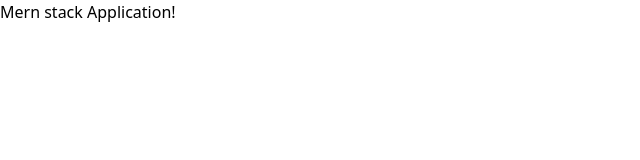
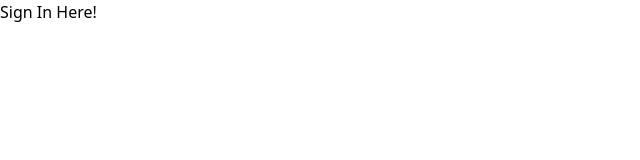
Before and after one commit to berylijncodes/mern-template, a React (Vite) app in the folder client/: page /sign-in in a window 1280 px wide. Shown: the top 160 px of the page, without its empty margins (0-640 px from the left). Built offline with nearby package versions, Linux system fonts and the light colour scheme.

Commit message:
Install react-router-dom , create pages and routes for About, Home, sign-in and sign-up

```diff
--- a/client/package.json
+++ b/client/package.json
@@ -11,7 +11,8 @@
   },
   "dependencies": {
     "react": "^18.2.0",
-    "react-dom": "^18.2.0"
+    "react-dom": "^18.2.0",
+    "react-router-dom": "^6.22.3"
   },
   "devDependencies": {
     "@types/react": "^18.2.66",
--- a/client/src/App.jsx
+++ b/client/src/App.jsx
@@ -1,10 +1,21 @@
-import React from 'react'
+import { BrowserRouter, Routes, Route } from 'react-router-dom';
+
+import Home from './pages/Home';
+import About from './pages/About'
+import SignIn from './pages/SignIn'
+import SignUp from './pages/SignUp'
 
 const App = () => {
   return (
-    <div>
-      Mern stack Application!
-    </div>
+    <BrowserRouter>
+      <Routes>
+        <Route path='/' element={<Home />} />
+        <Route path='/about' element={<About />} />
+        <Route path='/sign-in' element={<SignIn />} />
+        <Route path='/sign-up' element={<SignUp />} />
+      </Routes>
+
+    </BrowserRouter>
   )
 }
 
--- /dev/null
+++ b/client/src/pages/About.jsx
@@ -0,0 +1,11 @@
+import React from 'react'
+
+const About = () => {
+  return (
+    <div>
+      This is my Aboutpage!
+    </div>
+  )
+}
+
+export default About
--- /dev/null
+++ b/client/src/pages/Home.jsx
@@ -0,0 +1,11 @@
+import React from 'react'
+
+const Home = () => {
+  return (
+    <div>
+      This is my homepage!
+    </div>
+  )
+}
+
+export default Home
--- /dev/null
+++ b/client/src/pages/SignIn.jsx
@@ -0,0 +1,11 @@
+import React from 'react'
+
+const SignIn = () => {
+  return (
+    <div>
+      Sign In Here!
+    </div>
+  )
+}
+
+export default SignIn
--- /dev/null
+++ b/client/src/pages/SignUp.jsx
@@ -0,0 +1,11 @@
+import React from 'react'
+
+const SignUp = () => {
+  return (
+    <div>
+      Sign Up here!
+    </div>
+  )
+}
+
+export default SignUp
```
Also changed, not shown: 1 other file (tests, documents, lock files or other folders).
